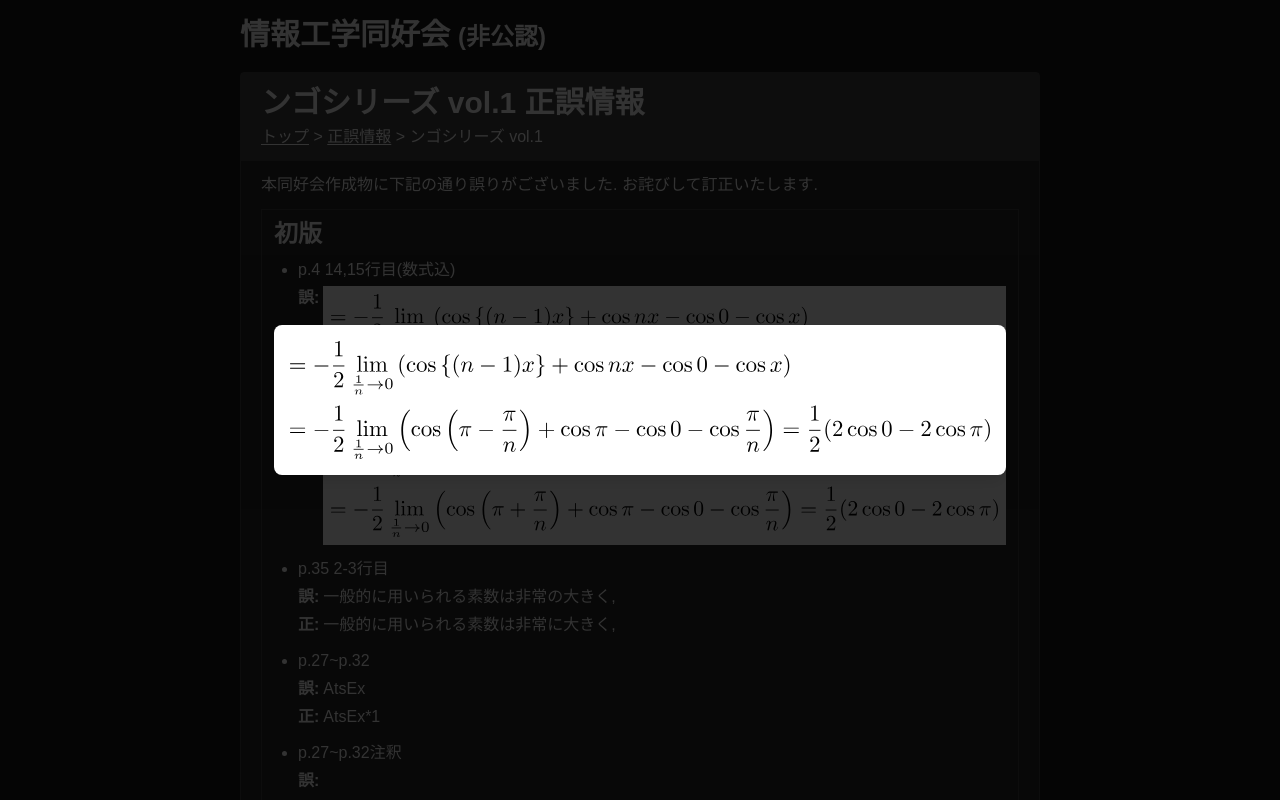
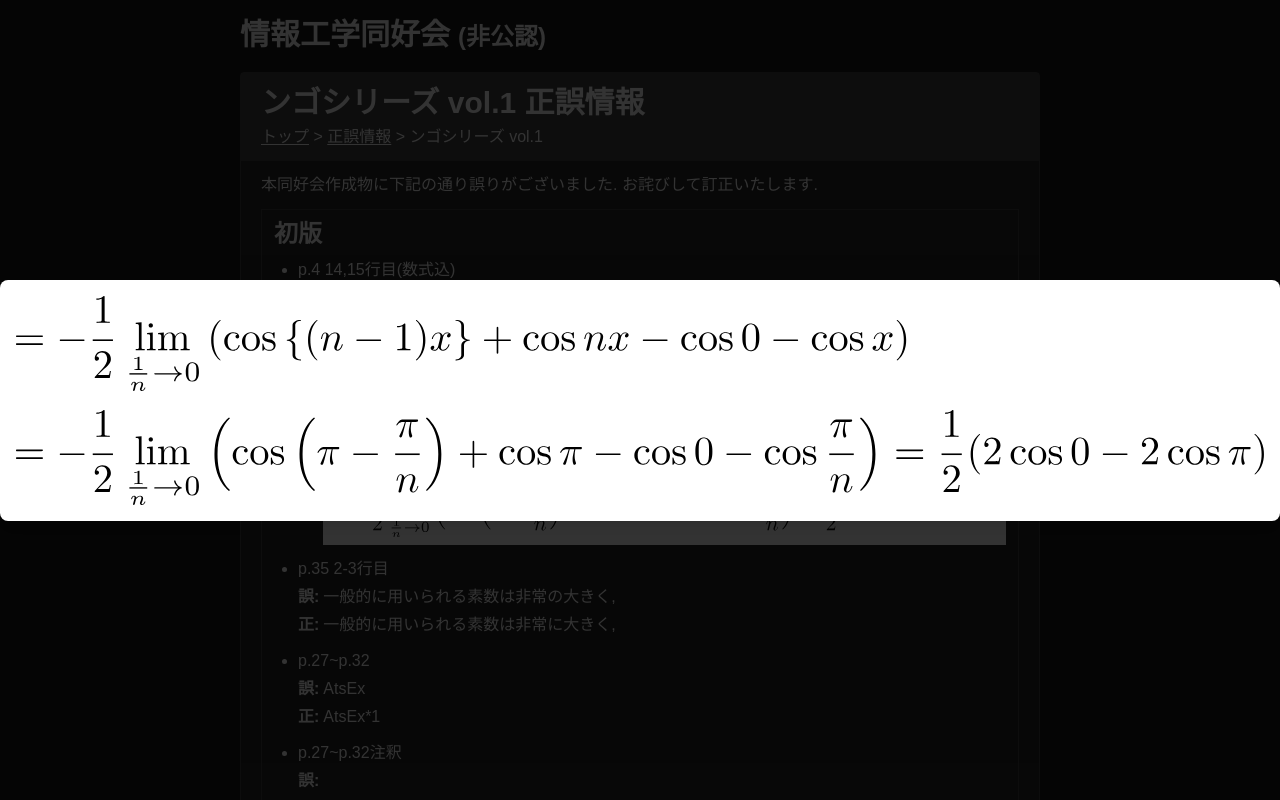
Before and after one commit to csc-a452p/website, a Next.js app: page /errata/ngo_vol1 in a window 1280 px wide. Both pictures are taken after a click on the picture 664 px from the left and 349 px from the top of the page. Shown: the top 800 px of the page. Built offline with nearby package versions, Linux system fonts and the light colour scheme.

Commit message:
[change] 親要素が画像に対して十分に大きい時ポップアップ表示が相対的に大きくならない問題を解決

```diff
--- a/app/components/ImagePopup.tsx
+++ b/app/components/ImagePopup.tsx
@@ -79,8 +79,8 @@ const ImagePopup: React.FC<ImagePopupProps> = ({
             <Image
               src={src}
               alt={alt}
-              width={width}
-              height={height}
+              width={width? width*2: undefined}
+              height={height? height*2: undefined}
               layout={layout}
               quality={quality}
               priority={priority}
```
